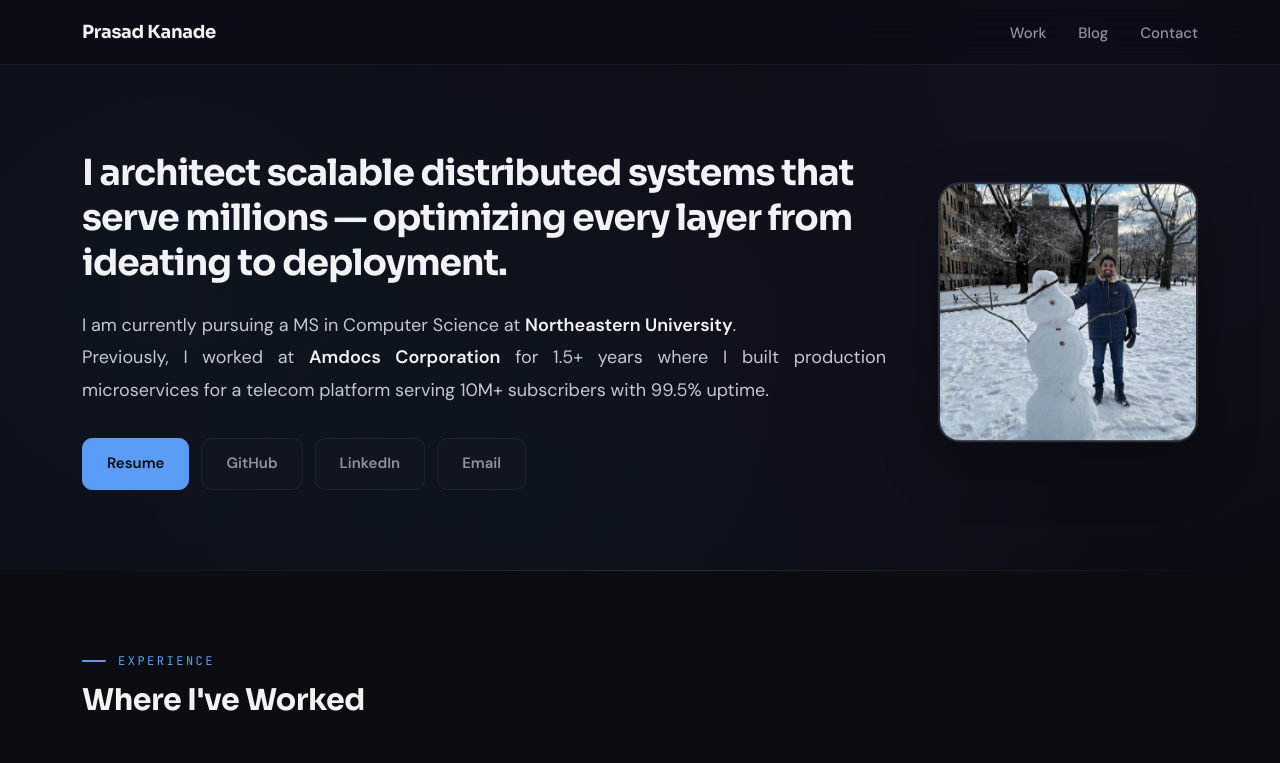
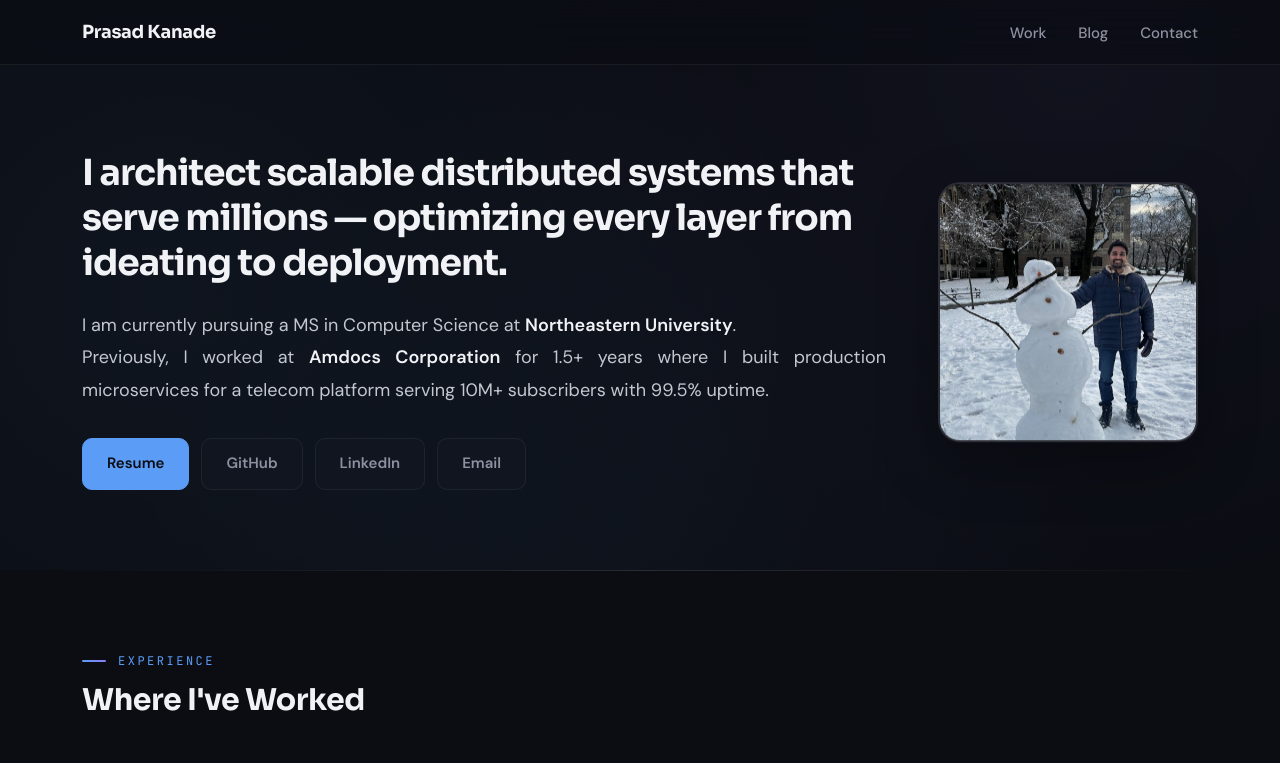
Before and after one commit to prasad0411/Prasad-Portfolio, a website: page index.html in a window 1280 px wide. Shown: the top 763 px of the page. Drawn offline with Linux system fonts and the light colour scheme.

Commit message:
Updated the profile pic

```diff
--- a/css/style.css
+++ b/css/style.css
@@ -357,7 +357,7 @@ section {
 .hero-photo img {
   width: 100%;
   height: 100%;
-  object-fit: cover;
+  object-fit: cover; transform: scale(1.25);
 }
 .photo-placeholder {
   width: 100%;
```
